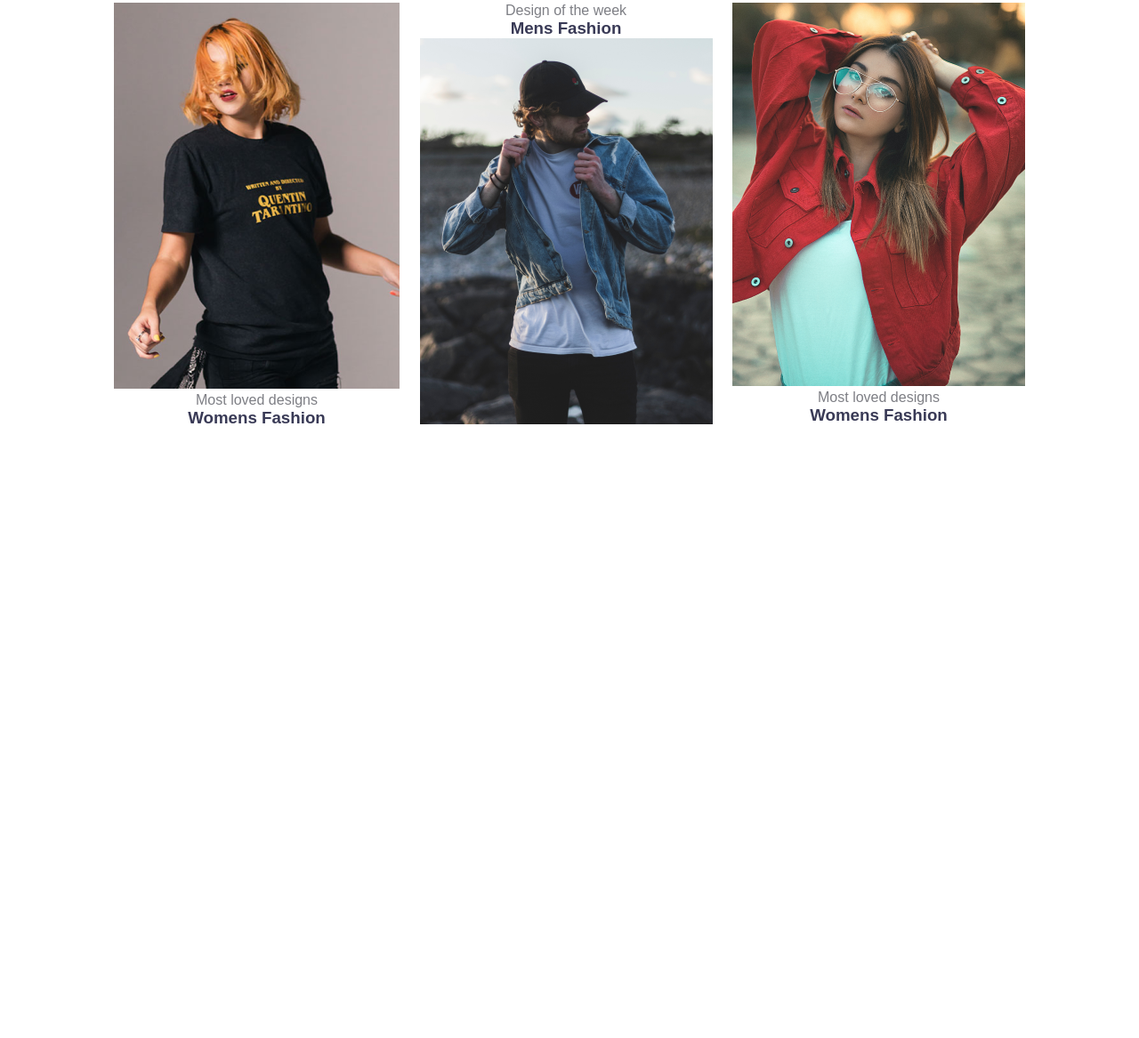
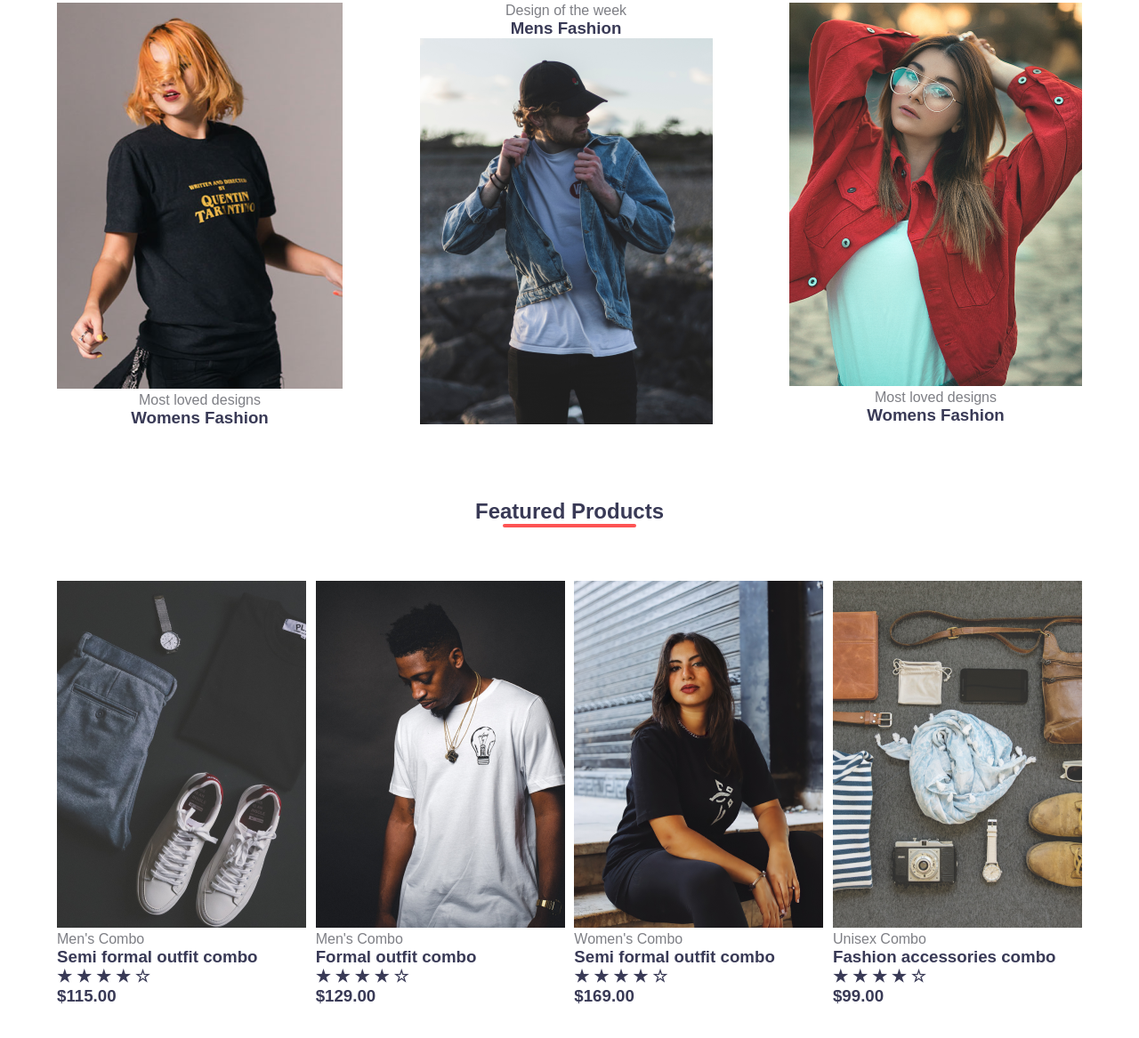
Before and after one commit to mrndolo/ecommerce-store, a plain HTML site: page index.html in a window 1280 px wide. Shown: the part 797-1964 px from the top of the page at 89% size. Before the commit the page ends 1278 px from the top, so only its background shows below. Drawn offline with Linux system fonts and the light colour scheme.

Commit message:
Created and styled products section

```diff
--- a/index.html
+++ b/index.html
@@ -61,5 +61,51 @@
             </div>
         </div>
     </section>
+
+    <!-- Featured Products -->
+    <section class="container" id="featured-products">
+        <div class="section-info">
+            <h1>Featured Products</h1>
+            <div class="line"></div>
+        </div>
+        <div class="products">
+            <div class="product">
+                <img src="./img/product-1.png" alt="">
+                <div class="product-info">
+                    <p>Men's Combo</p>
+                    <h3>Semi formal outfit combo</h3>
+                    <h3>&#9733; &#9733; &#9733; &#9733; &#9734;</h3>
+                    <h3>$115.00</h3>
+                </div>
+            </div>
+            <div class="product">
+                <img src="./img/product-2.png" alt="">
+                <div class="product-info">
+                    <p>Men's Combo</p>
+                    <h3>Formal outfit combo</h3>
+                    <h3>&#9733; &#9733; &#9733; &#9733; &#9734;</h3>
+                    <h3>$129.00</h3>
+                </div>
+            </div>
+            <div class="product">
+                <img src="./img/product-3.png" alt="">
+                <div class="product-info">
+                    <p>Women's Combo</p>
+                    <h3>Semi formal outfit combo</h3>
+                    <h3>&#9733; &#9733; &#9733; &#9733; &#9734;</h3>
+                    <h3>$169.00</h3>
+                </div>
+            </div>
+            <div class="product">
+                <img src="./img/product-4.png" alt="">
+                <div class="product-info">
+                    <p>Unisex Combo</p>
+                    <h3>Fashion accessories combo</h3>
+                    <h3>&#9733; &#9733; &#9733; &#9733; &#9734;</h3>
+                    <h3>$99.00</h3>
+                </div>
+            </div>
+        </div>
+    </section>
 </body>
 </html>
--- a/style.css
+++ b/style.css
@@ -29,7 +29,7 @@ ul {
     list-style: none;
 }
 .container {
-    width: 80%;
+    width: 90%;
     margin: auto;
 }
 
@@ -91,9 +91,23 @@ header {
 /* Category Section */
 #category {
     display: flex;
-    margin-top: 80px;
+    margin: 80px auto;
     justify-content: space-between;
 }
 .category {
     text-align: center;
 }
+#featured-products {
+    margin: 80px auto;
+}
+.section-info {
+    display: flex;
+    flex-direction: column;
+    margin: 60px auto;
+    justify-content: center;
+    align-items: center;
+}
+.products {
+    display: flex;
+    justify-content: space-between;
+}
```
